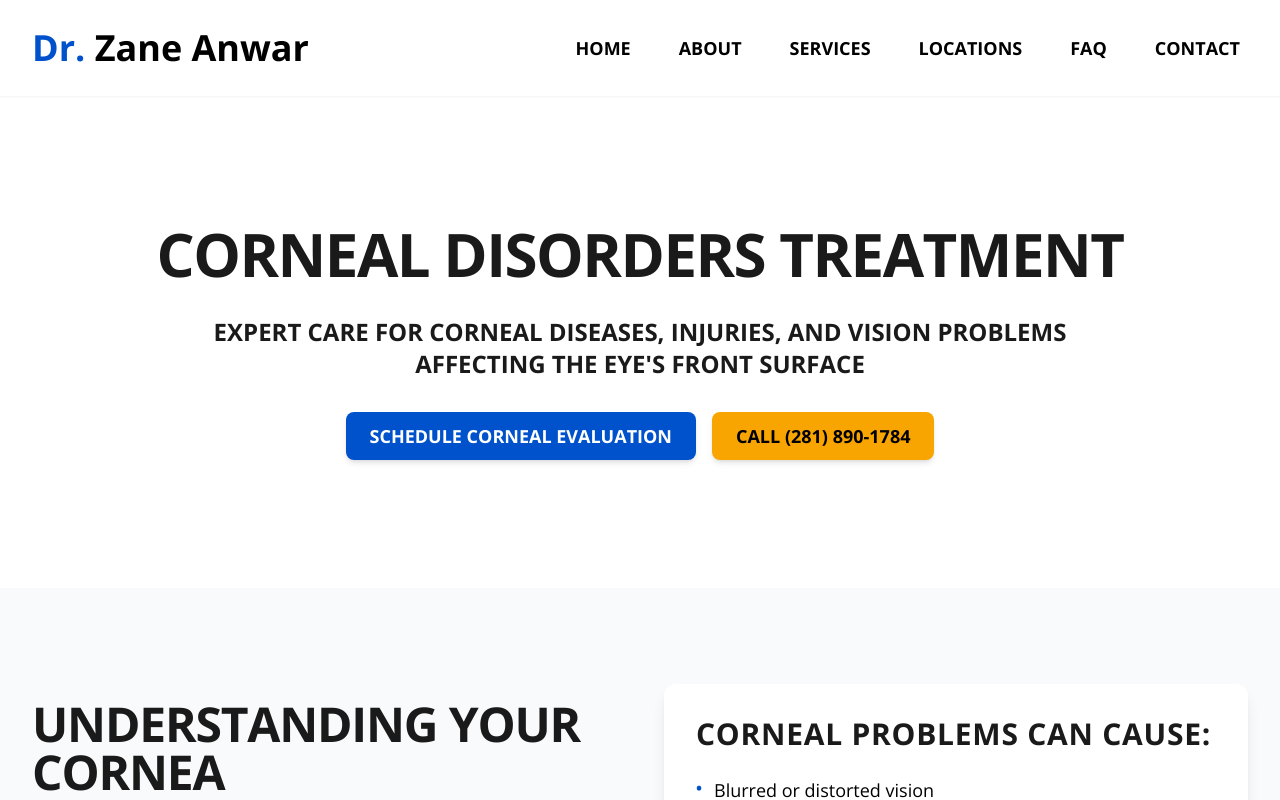
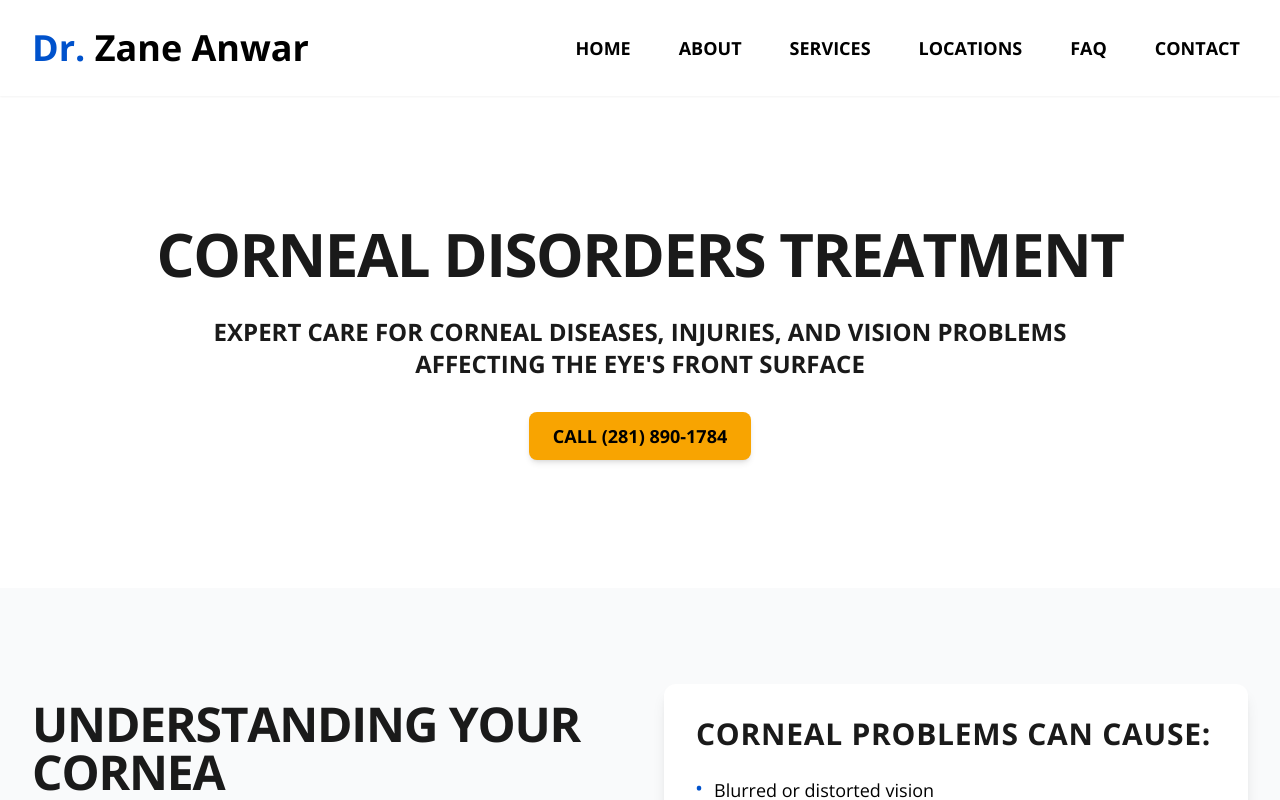
Before and after one commit to capelinsolutions/dr-zain-anwar-new, a React (Vite) app: page /services/corneal-disorders in a window 1280 px wide. Shown: the top 800 px of the page. Built offline with nearby package versions, Linux system fonts and the light colour scheme.

Commit message:
Code edited in Lovable Code Editor

```diff
--- a/src/pages/CornealDisorders.tsx
+++ b/src/pages/CornealDisorders.tsx
@@ -28,9 +28,6 @@ const CornealDisorders = () => {
               Expert care for corneal diseases, injuries, and vision problems affecting the eye's front surface
             </BodyLarge>
             <div className="flex flex-col sm:flex-row gap-4 justify-center">
-              <EnhancedButton variant="primary" size="lg">
-                Schedule Corneal Evaluation
-              </EnhancedButton>
               <a href="tel:+12818901784">
                 <EnhancedButton variant="accent" size="lg">
                   Call (281) 890-1784
```
